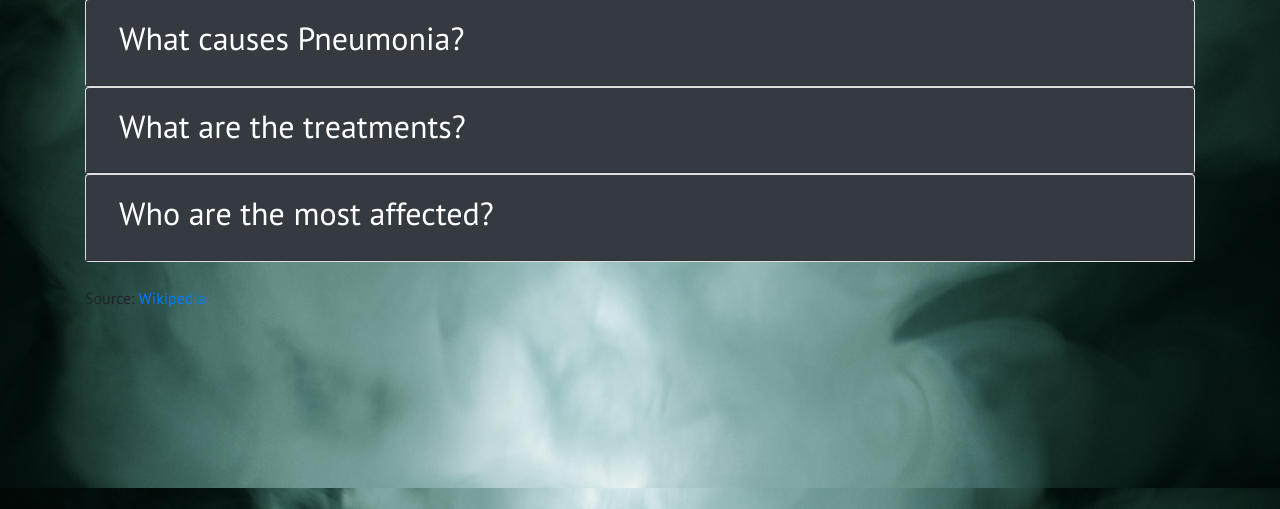
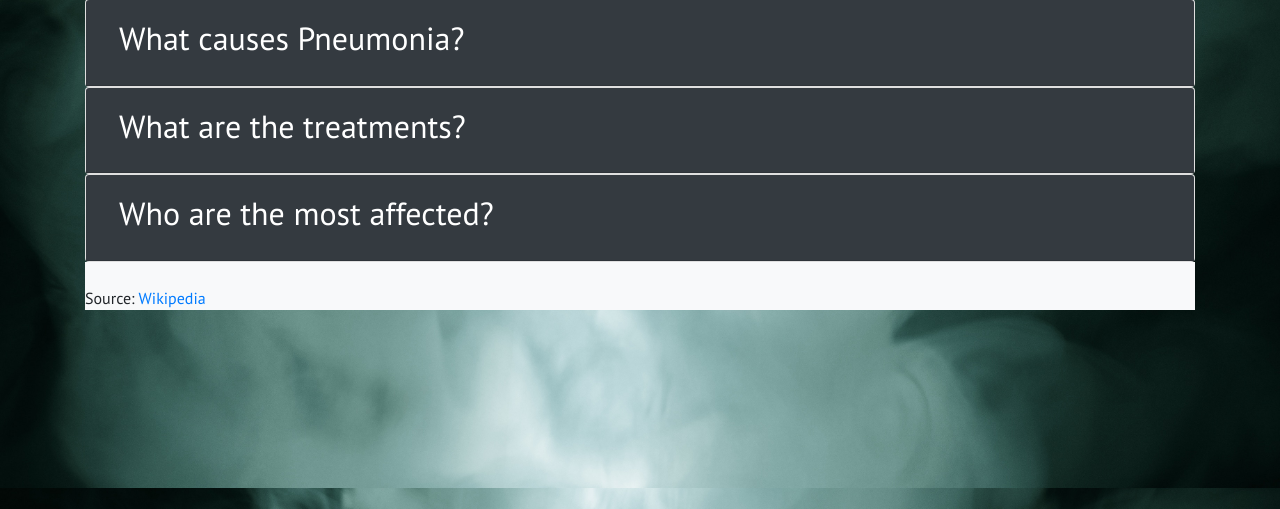
Before and after one commit to Manjaka97/pneumonia.elvnosix, a Flask app: page /pneumonia in a window 1280 px wide. Shown: the part 232-741 px from the top of the page. Run offline with Flask 2, Linux system fonts and the light colour scheme; some libraries are stand-ins or nearby versions.

Commit message:
added background to pneumonia.html

```diff
--- a/templates/pneumonia.html
+++ b/templates/pneumonia.html
@@ -111,7 +111,7 @@
 	    </div>
 	  </div>
 	</div>
-	<p><br>Source: <a href="https://en.wikipedia.org/wiki/Pneumonia">Wikipedia</a></p>
+	<p class="bg-light"><br>Source: <a href="https://en.wikipedia.org/wiki/Pneumonia">Wikipedia</a></p>
 </div>
 </body>
 </html>
```
